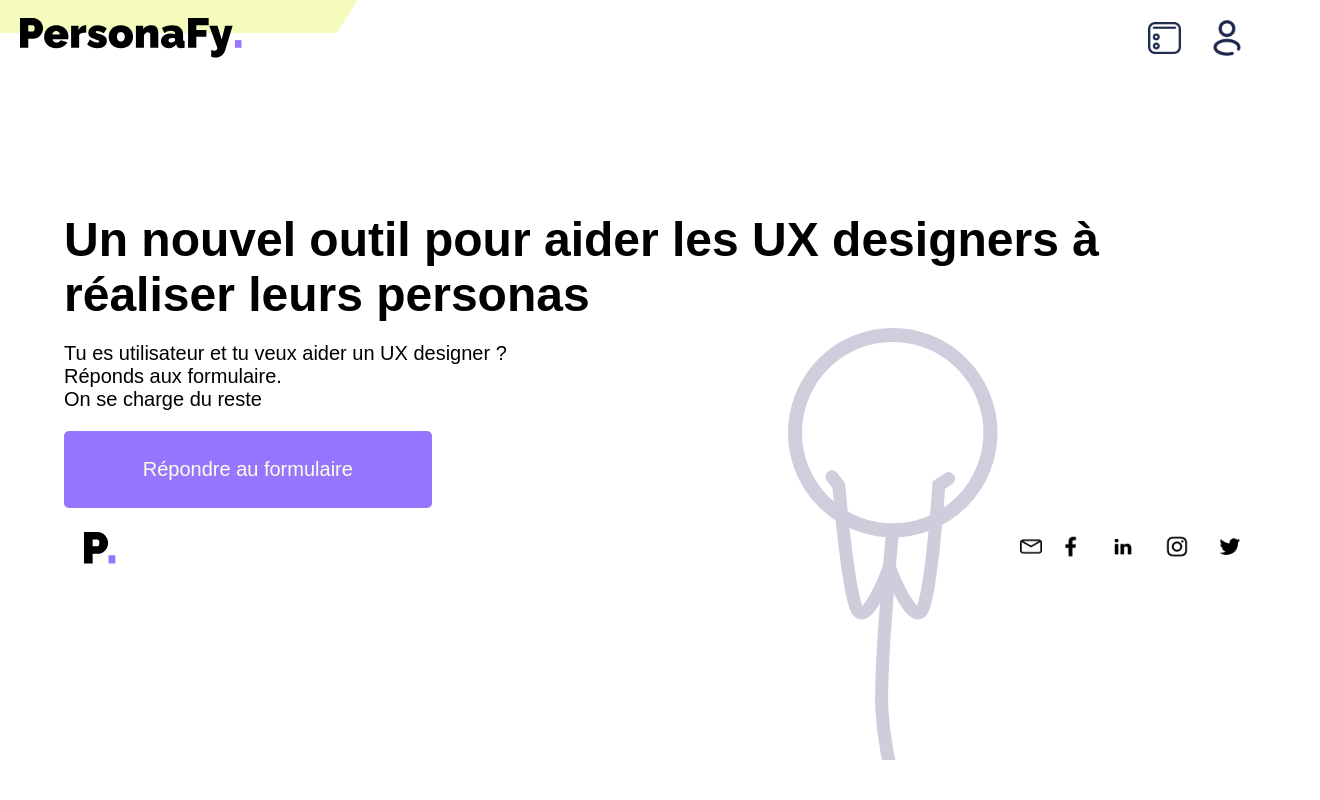
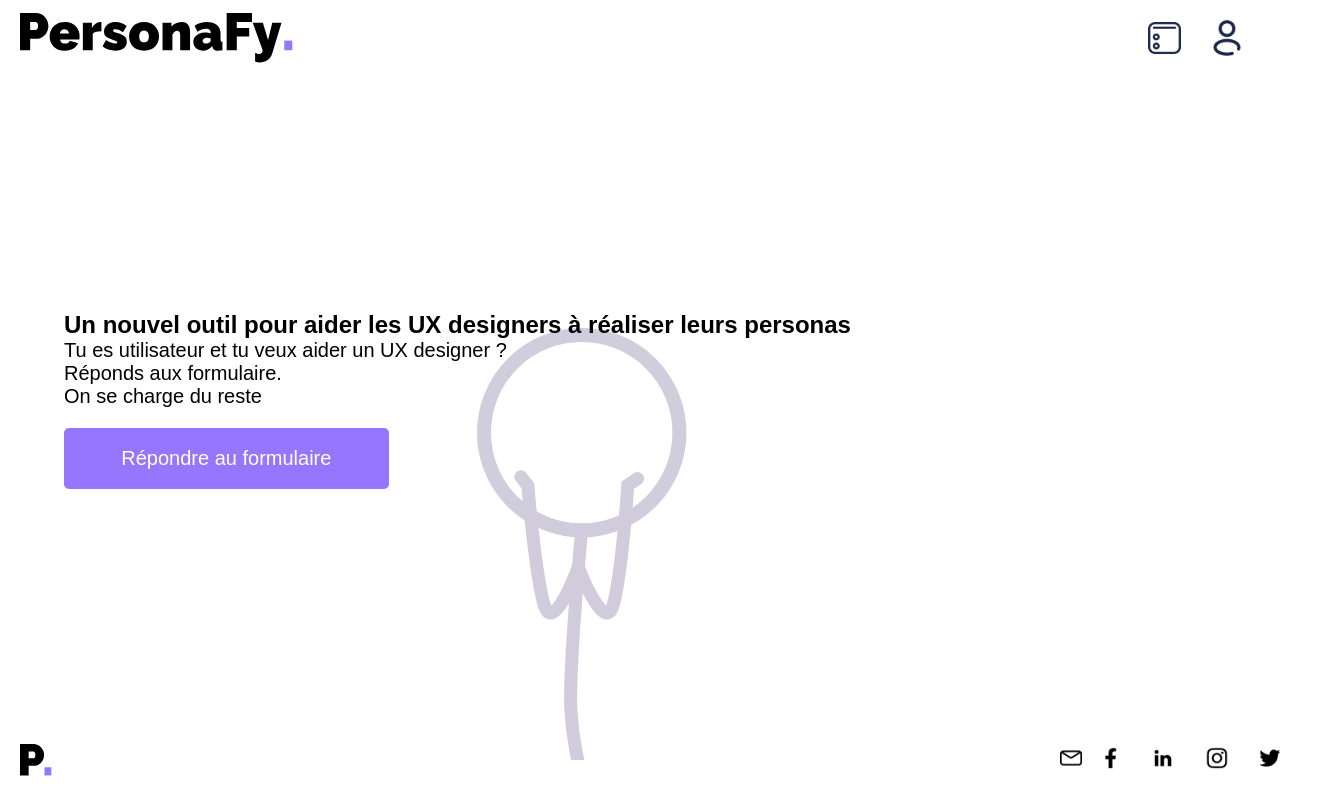
Before and after one commit to JulieFrancois/kiwi, a React (Create React App) app: page / in a window 1280 px wide. Shown: the whole page, 1320 px wide, since content can reach past the window. Built offline with nearby package versions, Linux system fonts and the light colour scheme.

Commit message:
fix footer + logo white

```diff
--- a/src/App.js
+++ b/src/App.js
@@ -1,7 +1,7 @@
 import React from 'react';
 import "./style.css"
 import Header from './components/Header';
-// import Footer from './components/Footer'; à ajouter sur la première page quand le set up sera fait
+import Footer from './components/Footer';
 import Formulaire from './pages/Formulaire';
 import Hero from './pages/Hero';
 import Formulaire2 from './pages/Formulaire2';
@@ -17,11 +17,10 @@
   const[ModifPage,setModifPage] = React.useState("App");
   const[formdata,setformdata,] = React.useState();
 
-  // const [Genre, setGenre] = React.useState("Femme");()
 
   //JSX
   return (
-      <>
+      <div>
         <Header ModifPage={ModifPage} setModifPage={setModifPage}></Header>
         <section className="hero">
           {ModifPage === "App" && <Hero setModifPage={setModifPage}></Hero>}
@@ -31,8 +30,8 @@
         {ModifPage === "FormF" && <Formulaire_fini setModifPage={setModifPage} setformdata={setformdata}></Formulaire_fini>}
         {ModifPage === "Persona" && <Persona setModifPage={setModifPage} setformdata={setformdata}></Persona>}
         {ModifPage === "Dashboard" && <Dashboard setModifPage={setModifPage} setformdata={setformdata}></Dashboard>}
-
-      </>
+        <Footer ModifPage={ModifPage} setModifPage={setModifPage}></Footer>
+      </div>
   );
 }
 
--- a/src/components/Footer.js
+++ b/src/components/Footer.js
@@ -1,9 +1,10 @@
 import React from 'react';
 
-function Footer () {
+function Footer ({setModifPage,ModifPage}) {
     return (
-        <footer>
-            <img src="/P..svg"/>
+        <footer className={ModifPage}>
+            <img className="logo"src="/P..svg"/>
+            <img className="whitelogo" src="/WhiteP.svg"/>
             <ul className="social">
                 <li><a href="" title=""><img src="/socialmedia/Mail.png"/></a></li>
                 <li><a href="" title=""><img src="/socialmedia/Facebook.png"/></a></li>
--- a/src/components/Header.js
+++ b/src/components/Header.js
@@ -3,7 +3,8 @@
 function Header({setModifPage,ModifPage}) {
   return (
     <header className={ModifPage}>
-        <a onClick={() => setModifPage("App")} href="#" title=""><img className="logo" src="/PersonaFy..svg"/></a>
+        <a onClick={() => setModifPage("App")} className="logo" href="#" title=""><img src="/PersonaFy..svg"/></a>
+        <a onClick={() => setModifPage("App")} className="whitelogo" href="#" title=""><img src="/WhitePersonaFy.svg"/></a>
         <nav>
         <a onClick={() => setModifPage("Dashboard")} href="#" title=""><img src="/socialmedia/test.png"/></a>
         <a onClick={() => setModifPage("Persona")} href="#" title=""><img src="/socialmedia/Group27.png"/></a>
--- a/src/pages/Formulaire.js
+++ b/src/pages/Formulaire.js
@@ -68,7 +68,7 @@
         <a onClick={() => setModifPage("Form2")} className="cta suivant" href="#" title="">Suivant</a>
         </section>
         </form>
-        <Footer></Footer>
+        {/* <Footer></Footer> */}
     </div>
 
     )
--- a/src/pages/Formulaire2.js
+++ b/src/pages/Formulaire2.js
@@ -250,7 +250,7 @@
 
         <a onClick={() => setModifPage("FormF")} className="cta suivant" href="#" title="">Terminer</a>
         </form>
-        <Footer></Footer>
+        {/* <Footer></Footer> */}
     </div>
   )}
 
--- a/src/pages/Formulaire_fini.js
+++ b/src/pages/Formulaire_fini.js
@@ -32,7 +32,7 @@
             {/* <a className='dashboard'>Voir mon dashboard</a> */}
             </div>
           </section>
-          <Footer></Footer>
+          {/* <Footer></Footer> */}
         </>
     );
   }
--- a/src/pages/Hero.js
+++ b/src/pages/Hero.js
@@ -10,7 +10,7 @@
             <br></br>On se charge du reste</p>
             <a onClick={() => setModifPage("Form")} className="cta" href="#" title="">Répondre au formulaire</a>
             <div className="bonhomme1"></div>
-            <Footer></Footer>
+            {/* <Footer></Footer> */}
         </>
         );
     }
--- a/src/pages/Persona.js
+++ b/src/pages/Persona.js
@@ -2,6 +2,27 @@
 import Footer from '../components/Footer';
 import useForm from '../utile/useform';
 import axios from 'axios';
+
+// function Postage(){
+
+//     fetch("https://illustrious-cat-7fb4d9.netlify.app/api/persona", {
+//         method: "POST",
+//         headers: { "Access-Control-Allow-Origin": "*", "Content-Type": "application/json" },
+//         mode: "no-cors",
+//         body: JSON.stringify({
+//             age:31,
+//             gender:"Femme",
+//             city:"Evry",
+//             activity:"DA",
+//             spirit:99,
+//             energy:1,
+//             nature:78,
+//             tactic:12,
+//             interest:["Voiture","Musique","Sport"],
+//             frustrations:["Manque de temps","Pas assez de connaissance"],
+//             tools:["Suite Adobe", "Ordinateur"]
+//             }),
+//       })}
 
 function Persona({setModifPage, setformdata}) {
 
@@ -24,30 +45,13 @@
   const [Frustations, setFrustrations] = React.useState([]);
   const [Tools, setTools] = React.useState([]);
 
-
-//   function Postage(){
-//     axios
-//       .put("https://illustrious-cat-7fb4d9.netlify.app/api/persona",{
-//         age:31,
-//         gender:"Homme",
-//         city:"Nanterre",
-//         activity:"Droit",
-//         spirit:91,
-//         energy:8,
-//         nature:32,
-//         tactic:98,
-//         interest:["Cinéma","Cuisine","Voyages"],
-//         frustrations:["Pas assez d’organisation"],
-//         tools:["Suite Office"]
-//       },
-//       {headers: {
-//         'Content-Type': 'application/json',
-//         'Access-Control-Allow-Origin': '*',
-//       'Access-Control-Allow-Methods':'GET,PUT,POST,DELETE,PATCH,OPTIONS',
-//       'Access-Control-Allow-Headers':'*'}})
-//       .then((response) => response)
-//       .then((data) => {console.log(data)})
-//   }
+    // .then((response) => response.text())
+    // .then((data) => {
+    //   console.log(data);
+    // })
+    // .catch((error) => {
+    //   console.error("Error:", error);
+    // });
 
   React.useEffect(()=>{
 
@@ -205,14 +209,14 @@
 
 <div className="gauche">
     <div className="personalite">
-        {/* <h1 className='textB'>Personnalité</h1> */}
+        {/* <h2 className='textB'>Personnalité</h2> */}
 
         {/* <!-- <p>Esprit</p> -->
         <!-- <p>Energie</p> -->
         <!-- <p>Nature</p>
         <p>tactique</p> --> */}
 
-<h1 className="textB">Personnalité</h1>
+<h2 className="textB">Personnalité</h2>
  <div className="container">
 
      <p className="textB">Esprit</p>
@@ -235,74 +239,11 @@
       <div title="downloading" class="progressbar mp3">{Tactic}</div>
      </div>
 
-
-
 </div>
-
-        {/* <label for="esprit" className="textB">Esprit</label>
-        <input type="range" name="personalite" id="volume" min="0" max="100" step="1"  className="slider_result"/>
-        <datalist>
-            <option value="10"></option>
-            <option value="20"></option>
-            <option value="30"></option>
-            <option value="40"></option>
-            <option value="50"></option>
-            <option value="60"></option>
-            <option value="70"></option>
-            <option value="80"></option>
-            <option value="90"></option>
-            <option value="100"></option>
-        </datalist>
-
-        <label for="Extravertie" className="textB">Energie</label>
-        <input type="range" name="personalite" id="volume" min="0" max="11" step="1" className="slider_result"/>
-        <datalist>
-            <option value="1"></option>
-            <option value="2"></option>
-            <option value="3"></option>
-            <option value="4"></option>
-            <option value="5"></option>
-            <option value="6"></option>
-            <option value="7"></option>
-            <option value="8"></option>
-            <option value="9"></option>
-            <option value="10"></option>
-        </datalist>
-
-        <label for="Extravertie" className="textB">Nature</label>
-        <input type="range" name="personalite" id="volume" min="0" max="11" step="1" className="slider_result"/>
-        <datalist>
-            <option value="1"></option>
-            <option value="2"></option>
-            <option value="3"></option>
-            <option value="4"></option>
-            <option value="5"></option>
-            <option value="6"></option>
-            <option value="7"></option>
-            <option value="8"></option>
-            <option value="9"></option>
-            <option value="10"></option>
-        </datalist>
-
-        <label for="Extravertie" className="textB">Tactique</label>
-        <input type="range" name="personalite" id="volume" min="0" max="11" step="1" className="slider_result"/>
-        <datalist>
-            <option value="1"></option>
-            <option value="2"></option>
-            <option value="3"></option>
-            <option value="4"></option>
-            <option value="5"></option>
-            <option value="6"></option>
-            <option value="7"></option>
-            <option value="8"></option>
-            <option value="9"></option>
-            <option value="10"></option>
-        </datalist> */}
-
     </div>
 
     <div className="interetB">
-        <h1 className='textB'>Centres d'intérêt</h1>
+        <h2 className='textB'>Centres d'intérêt</h2>
 
         {
         Interest.map((value,i)=>{
@@ -312,14 +253,14 @@
 
     </div>
 
-    {/* <a href="#" onClick={() => Postage()} title="" className="boutonB">Télécharger</a> */}
+    {/* <a href="#" onClick={() => Postage} title="" className="boutonB">Postage</a> */}
     <a href="#" title="" className="boutonB">Télécharger</a>
 </div>
 
 <div className="droite">
 
     <div className="profilB">
-        <h1 className='textB'>Profil</h1>
+        <h2 className='textB'>Profil</h2>
 
         <p className="textB">{FirstName}</p>
         <p className="textB">{Age} ans</p>
@@ -330,7 +271,7 @@
     </div>
 
     <div className="frustrationsB">
-        <h1 className='textB'>Frustations</h1>
+        <h2 className='textB'>Frustations</h2>
 
         {
         Frustations.map((value,i)=>{
@@ -341,7 +282,7 @@
     </div>
 
     <div className="outilsB">
-        <h1 className="textB">Outils</h1>
+        <h2 className="textB">Outils</h2>
 
         {
         Tools.map((value,i)=>{
@@ -355,7 +296,7 @@
 
 
 </section>
-          <Footer></Footer>
+
         </>
     );
   }
--- a/src/style.css
+++ b/src/style.css
@@ -39,9 +39,9 @@
 }
 
 body {
-  background-color: whitesmoke;
-  background: no-repeat url(/public/Vector10.svg);
-  background-position: -50% 105%;
+  background-color: white;
+  /* background: no-repeat url(/public/Vector10.svg);
+  background-position: -50% 105%; */
 }
 
 main {
@@ -59,13 +59,34 @@
   padding: 0 var(--sp_sm);
 }
 
-header.Persona{
+footer.Persona, header.Persona{
   background-color: var(--dark_blue);
 }
 
 a > .logo {
   width: 65%;
 }
+
+.whitelogo{
+  display: none;
+}
+
+header.Persona > .whitelogo{
+  display: flex;
+}
+
+header.Persona > .logo{
+  display: none;
+}
+
+footer.Persona > .whitelogo{
+  display: flex;
+}
+
+footer.Persona > .logo{
+  display: none;
+}
+
 
 nav{
   width: 10%;
@@ -105,7 +126,7 @@
   right: 20%;
 }
 
-h1 {
+h2 {
   font-size: var(--fs_h1);
 }
 
@@ -113,7 +134,7 @@
   font-size: var(--sp_sm);
 }
 
-h1,
+h2,
 p {
   padding-bottom: var(--sp_sm);
 }
@@ -484,7 +505,7 @@
 .progressbar {
   background-color: var(--progress);
   color: white;
-  padding: 1rem;
+  /* padding: 1rem; */
   text-align: right;
   font-size: 20px;
   border-radius: 15px;
@@ -532,7 +553,7 @@
 }
 
 .persona {
-  height: 80vh;
+  /* height: 80vh; */
   display: flex;
   align-items: center;
   justify-content: space-between;
@@ -563,6 +584,12 @@
 
 footer.Persona{
   background-color: var(--dark_blue);
+}
+
+footer.App{
+  position: absolute;
+  bottom: 0;
+  width: 100%;
 }
 
 footer>img {
@@ -596,7 +623,7 @@
   }
 
 
-  h1 {
+  h2 {
     font-size: var(--fs_h2);
   }
 
```
Also changed, not shown: public/WhiteP.svg (added), public/WhitePersonaFy.svg (added).
